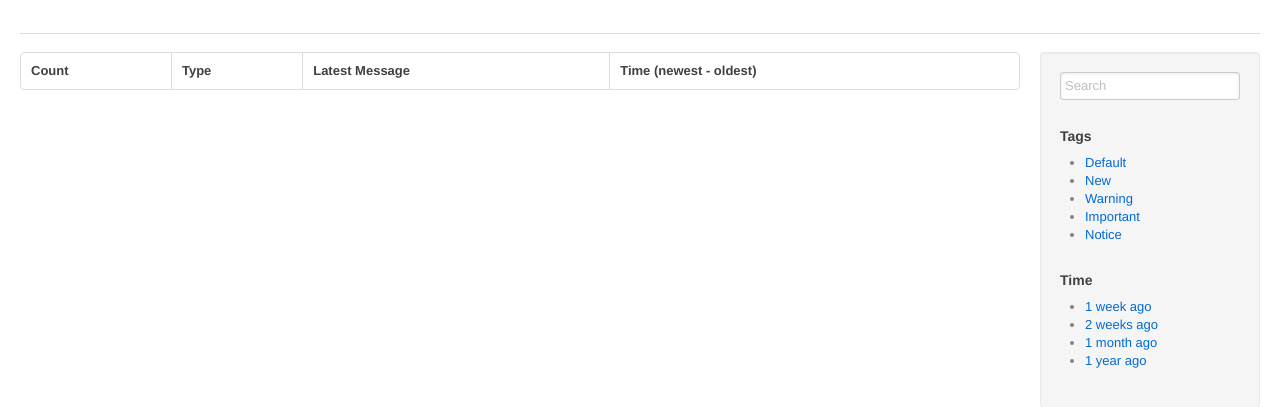
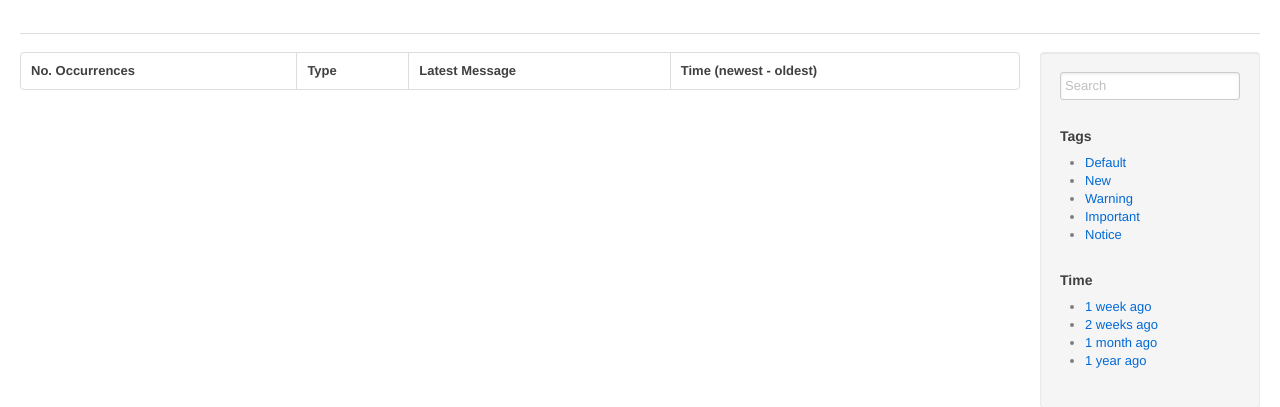
Before and after one commit to mikoop79/triage, a Python web app: template triage/templates/error-list.html in a window 1280 px wide. Shown: the part 87-494 px from the top of the page. Run offline with Jinja, Linux system fonts and the light colour scheme; the template is opened without the code that fills it, so the values that code supplies are empty.

Commit message:
Random cleanups

```diff
--- a/triage/templates/error-list.html
+++ b/triage/templates/error-list.html
@@ -34,7 +34,7 @@
 		<thead>
 			<tr>
 				<!-- <th></th> -->
-				<th>Count</th>
+				<th>No. Occurrences</th>
 				<th>Type</th>
 				<th>Latest Message</th>
 				<!-- <th>Tags</th> -->
```
Also changed, not shown: triage/helpers.py (+5 -5 lines).
